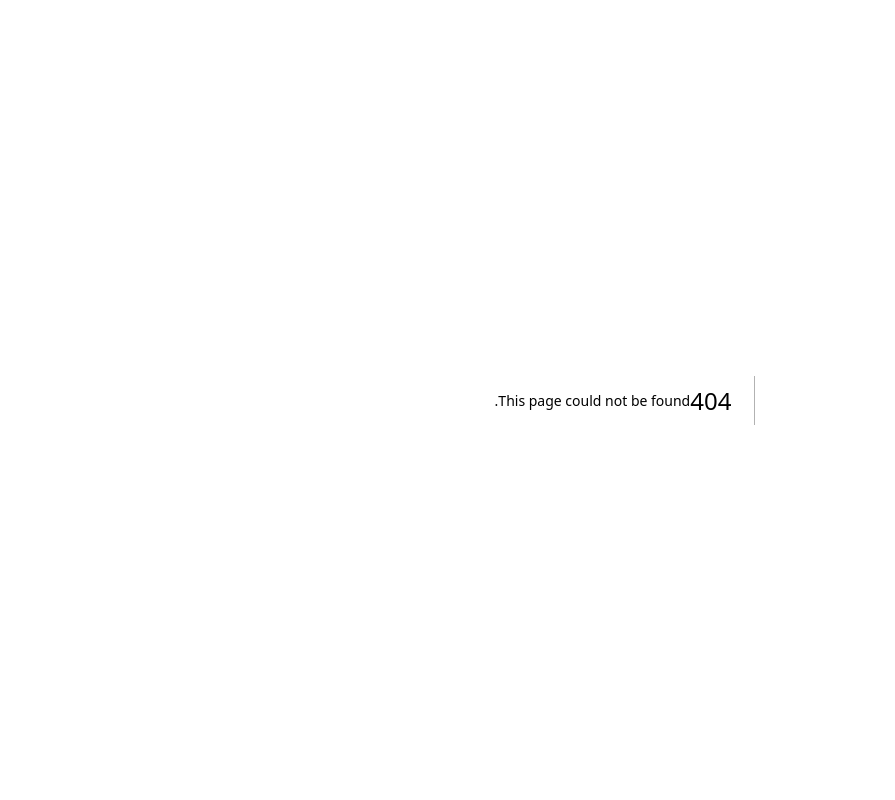
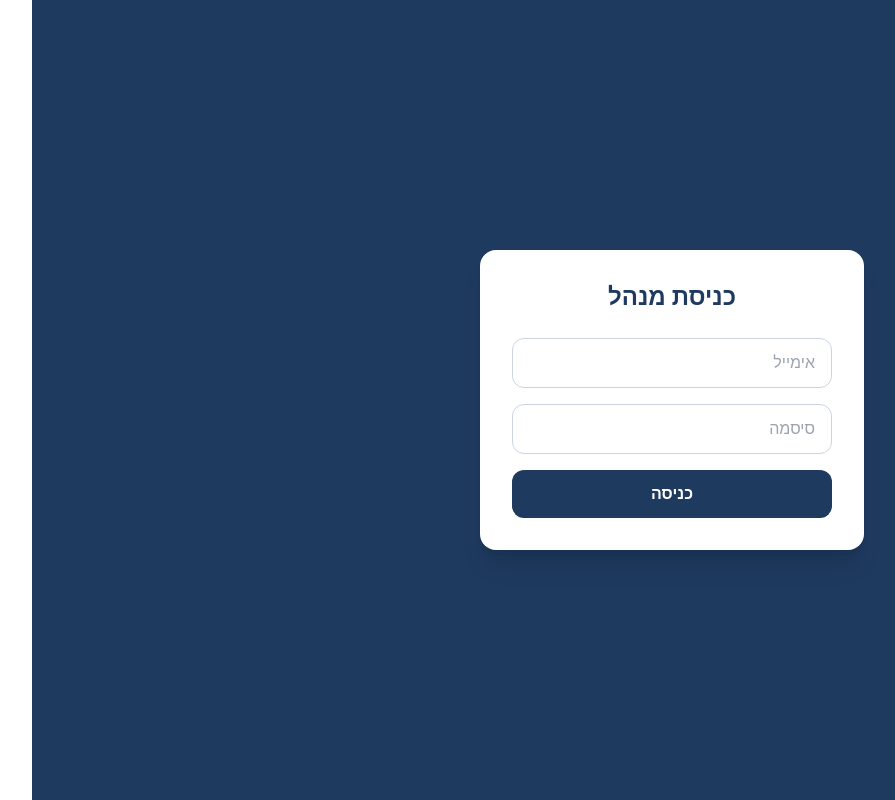
Before and after one commit to eden-yehuda/shabtzak-app, a Next.js app: page /admin/login in a window 1280 px wide. Before the commit this address had no page. Shown: the whole page, without its empty margins (47-942 px from the left). Built offline with nearby package versions, Linux system fonts and the light colour scheme; no server answers.

Commit message:
feat: admin auth, login page, and dashboard

```diff
--- /dev/null
+++ b/src/hooks/useAuth.ts
@@ -0,0 +1,9 @@
+import { useEffect, useState } from 'react'
+import { onAuthStateChanged, type User } from 'firebase/auth'
+import { auth } from '@/lib/firebase'
+
+export function useAuth() {
+  const [user, setUser] = useState<User | null>(null)
+  useEffect(() => onAuthStateChanged(auth, setUser), [])
+  return { user, uid: user?.uid ?? null }
+}
--- /dev/null
+++ b/src/pages/admin/dashboard.tsx
@@ -0,0 +1,43 @@
+import AdminLayout from '@/components/layout/AdminLayout'
+import { useLeaveCountByDate } from '@/hooks/useLeaveRequests'
+import { useSoldiers } from '@/hooks/useSoldiers'
+import Link from 'next/link'
+
+export default function AdminDashboard() {
+  const soldiers = useSoldiers()
+  const leaveCountByDate = useLeaveCountByDate()
+
+  const today = new Date().toISOString().slice(0, 10)
+  const todayCount = leaveCountByDate[today] || 0
+  const available = soldiers.length - todayCount
+
+  return (
+    <AdminLayout>
+      <h1 className="text-2xl font-bold text-navy mb-6">דשבורד מנהל</h1>
+      <div className="grid grid-cols-3 gap-4 mb-8">
+        <div className="bg-white rounded-xl p-4 shadow text-center">
+          <div className="text-3xl font-bold text-navy">{soldiers.length}</div>
+          <div className="text-sm text-slate-500">סה&quot;כ לוחמים</div>
+        </div>
+        <div className="bg-white rounded-xl p-4 shadow text-center">
+          <div className={`text-3xl font-bold ${todayCount >= 8 ? 'text-red-500' : todayCount >= 6 ? 'text-yellow-500' : 'text-green-500'}`}>
+            {todayCount}
+          </div>
+          <div className="text-sm text-slate-500">בבית היום</div>
+        </div>
+        <div className="bg-white rounded-xl p-4 shadow text-center">
+          <div className="text-3xl font-bold text-slate-700">{available}</div>
+          <div className="text-sm text-slate-500">זמינים</div>
+        </div>
+      </div>
+      <div className="flex gap-4">
+        <Link href="/admin/schedule/new">
+          <button className="bg-navy text-white rounded-xl px-6 py-3 font-semibold">+ שבצ&quot;ק חדש</button>
+        </Link>
+        <Link href="/admin/leave">
+          <button className="border border-navy text-navy rounded-xl px-6 py-3 font-semibold">ניהול יציאות</button>
+        </Link>
+      </div>
+    </AdminLayout>
+  )
+}
--- /dev/null
+++ b/src/pages/admin/login.tsx
@@ -0,0 +1,60 @@
+import { useState } from 'react'
+import { signInWithEmailAndPassword } from 'firebase/auth'
+import { useRouter } from 'next/router'
+import { auth } from '@/lib/firebase'
+
+export default function AdminLogin() {
+  const router = useRouter()
+  const [email, setEmail] = useState('')
+  const [password, setPassword] = useState('')
+  const [error, setError] = useState('')
+  const [loading, setLoading] = useState(false)
+
+  async function login(e: React.FormEvent) {
+    e.preventDefault()
+    setLoading(true)
+    setError('')
+    try {
+      await signInWithEmailAndPassword(auth, email, password)
+      router.push('/admin/dashboard')
+    } catch {
+      setError('שם משתמש או סיסמה שגויים')
+    } finally {
+      setLoading(false)
+    }
+  }
+
+  return (
+    <div className="min-h-screen bg-navy flex items-center justify-center px-4" dir="rtl">
+      <div className="bg-white rounded-2xl shadow-xl p-8 w-full max-w-sm">
+        <h1 className="text-2xl font-bold text-navy mb-6 text-center">כניסת מנהל</h1>
+        <form onSubmit={login} className="space-y-4">
+          <input
+            type="email"
+            placeholder="אימייל"
+            value={email}
+            onChange={e => setEmail(e.target.value)}
+            className="w-full border border-slate-300 rounded-xl px-4 py-3 focus:outline-none focus:ring-2 focus:ring-navy"
+            required
+          />
+          <input
+            type="password"
+            placeholder="סיסמה"
+            value={password}
+            onChange={e => setPassword(e.target.value)}
+            className="w-full border border-slate-300 rounded-xl px-4 py-3 focus:outline-none focus:ring-2 focus:ring-navy"
+            required
+          />
+          {error && <p className="text-red-500 text-sm text-center">{error}</p>}
+          <button
+            type="submit"
+            disabled={loading}
+            className="w-full bg-navy text-white rounded-xl py-3 font-semibold disabled:opacity-50"
+          >
+            {loading ? 'נכנס...' : 'כניסה'}
+          </button>
+        </form>
+      </div>
+    </div>
+  )
+}
```
